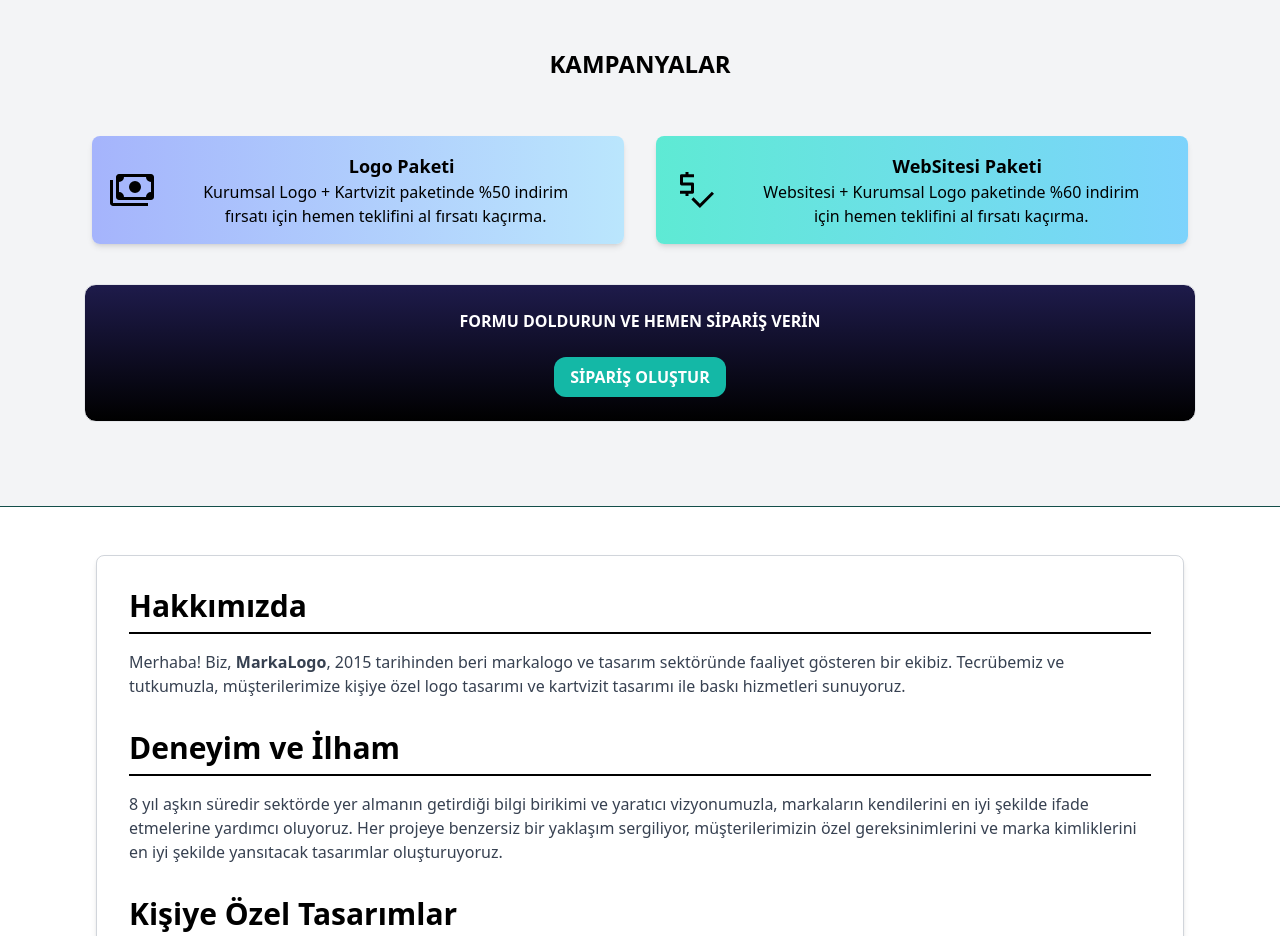
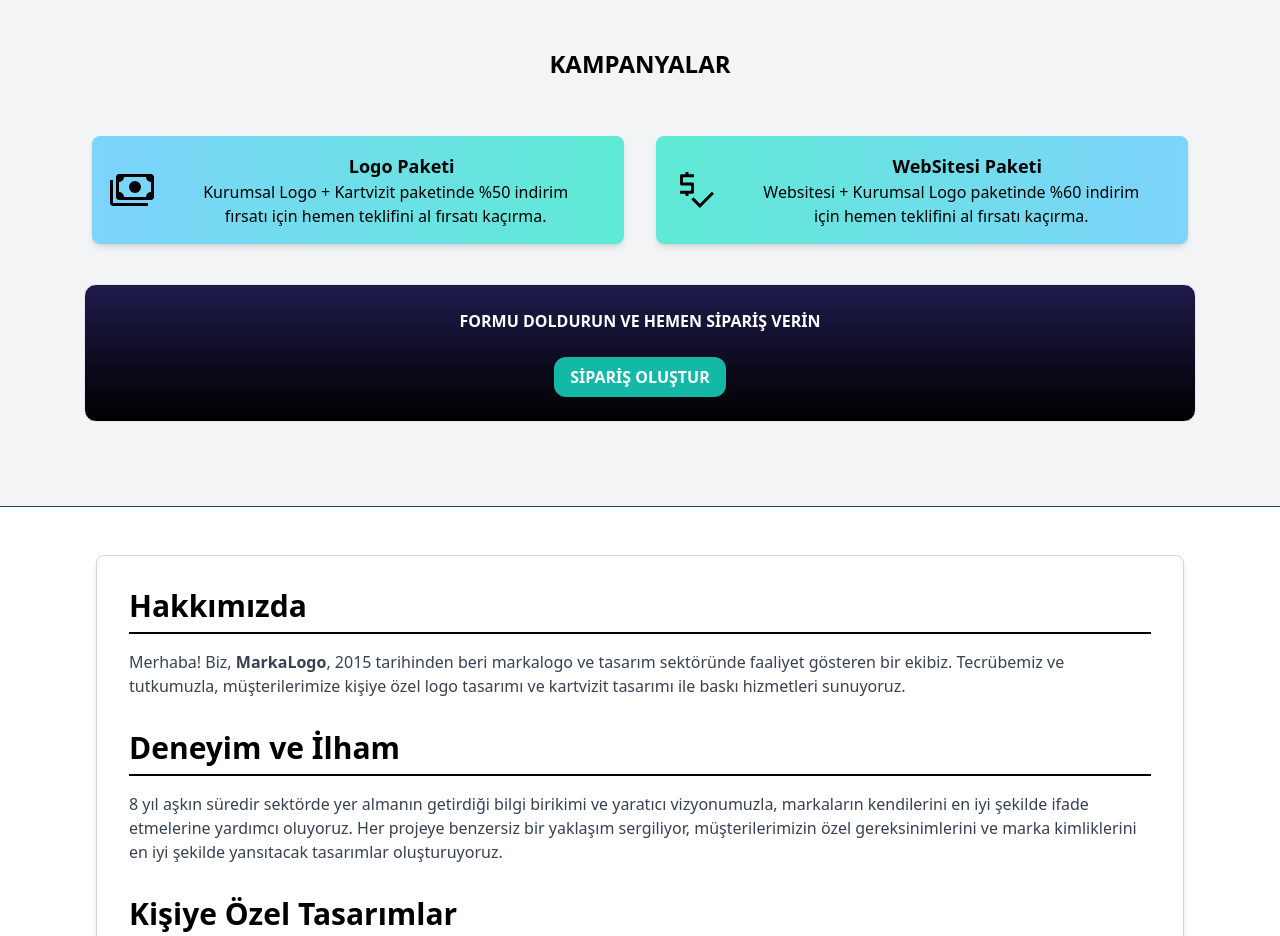
Before and after one commit to emrgcmnn/markalogo, a React (Create React App) app: page /Urunler in a window 1280 px wide. Shown: the part 1520-2456 px from the top of the page. Built offline with nearby package versions, Linux system fonts and the light colour scheme.

Commit message:
color change

```diff
--- a/src/Components/Urunler.js
+++ b/src/Components/Urunler.js
@@ -15,7 +15,7 @@ const Urunler = () =>  {
         <h1 class="text-2xl font-bold text-center pb-6 md:pb-12 ">KAMPANYALAR</h1>
         <div class="grid grid-cols-1 md:grid-cols-2 gap-4 text-center mb-8">
 
-            <div class="bg-gradient-to-r from-indigo-300 to-sky-200 rounded-lg shadow-md flex p-4 m-2">
+            <div class="bg-gradient-to-r from-sky-300 to-teal-300 rounded-lg shadow-md flex p-4 m-2">
                 <div className="w-1/4 flex items-center">
                     <img src={Kambir} alt="Logo" />
                 </div>
```
